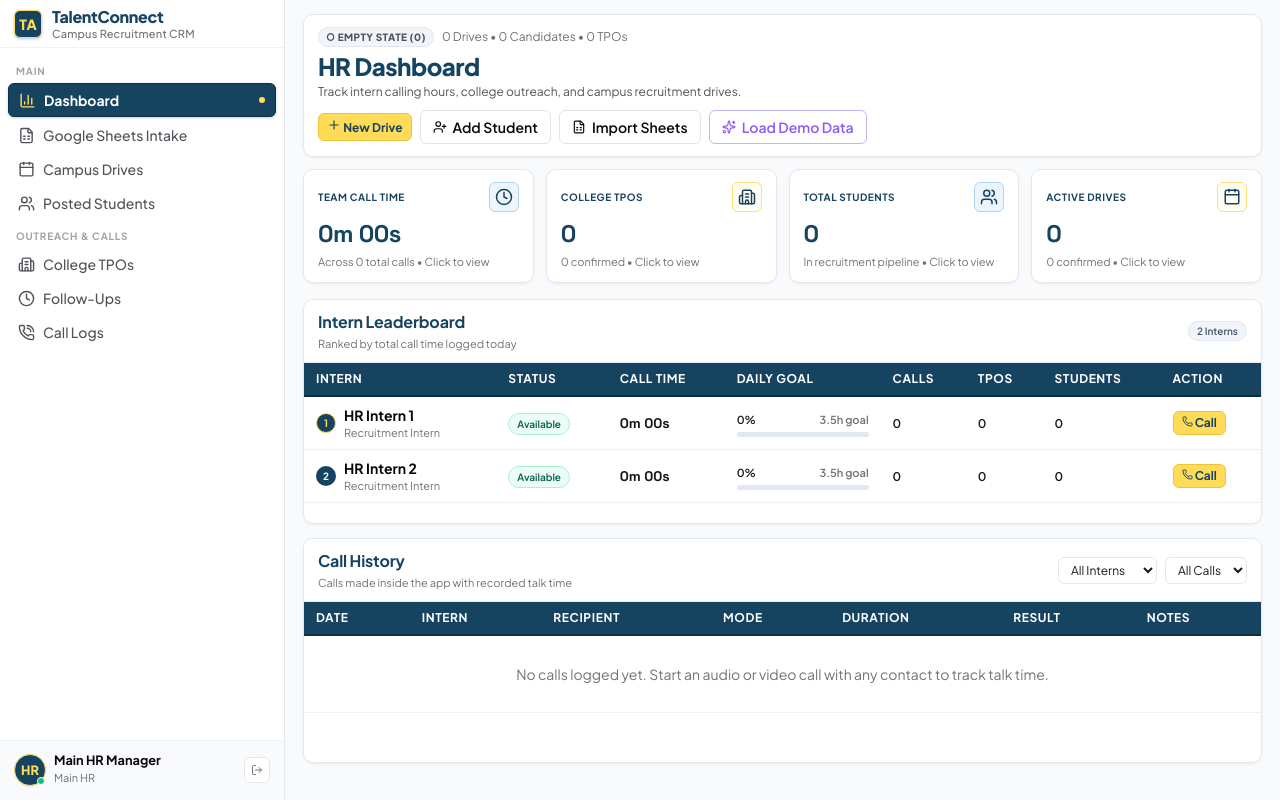
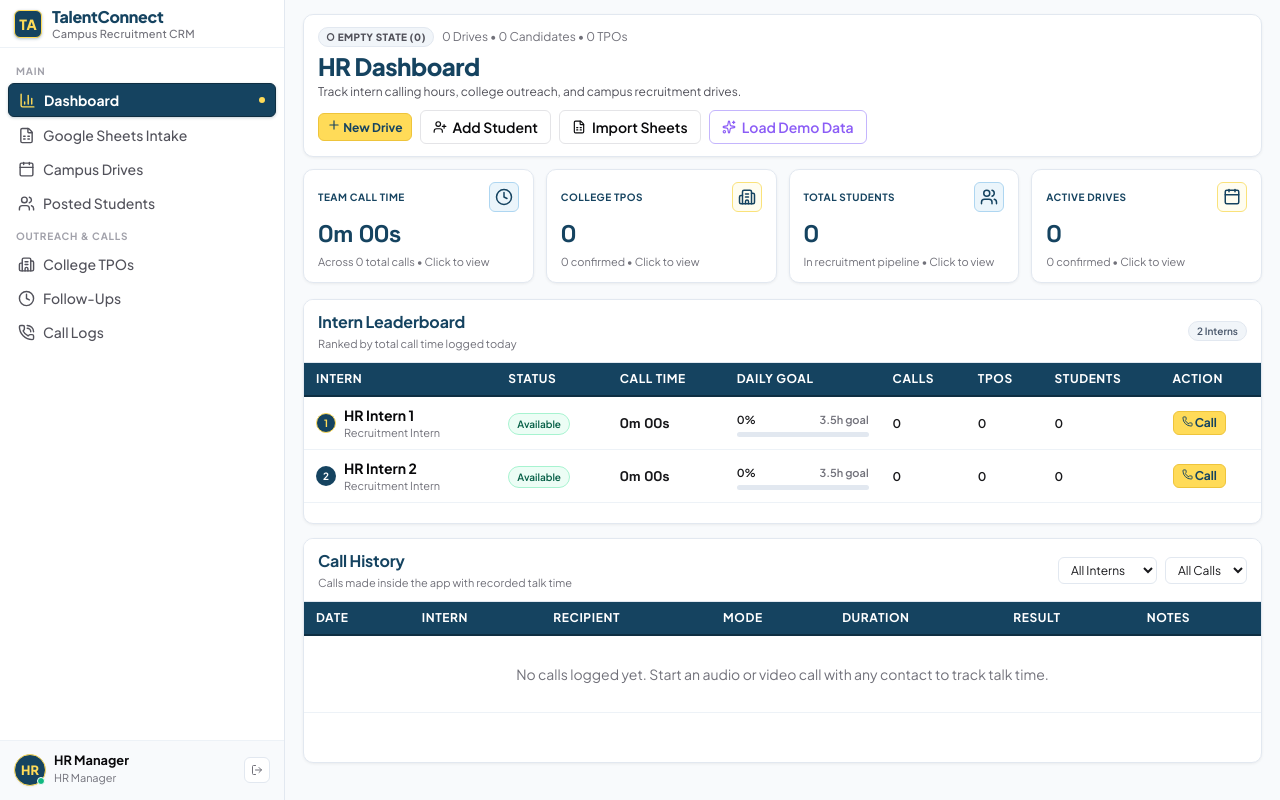
Before and after one commit to karthikreddy5686/TA-CRM, a React (Vite) app: page / in a window 1280 px wide. Built offline with nearby package versions, Linux system fonts and the light colour scheme.

Commit message:
Refactor: Replace 'Main HR Manager' with 'HR Manager' across all user profiles, login, and sidebar

```diff
--- a/src/App.jsx
+++ b/src/App.jsx
@@ -62,7 +62,16 @@ export default function App() {
   // Authentication State
   const [currentUser, setCurrentUser] = useState(() => {
     const savedUser = localStorage.getItem('tacrm_auth_user');
-    return savedUser ? JSON.parse(savedUser) : INITIAL_USERS[0]; // Defaults to Main HR if not logged out
+    let user = savedUser ? JSON.parse(savedUser) : INITIAL_USERS[0];
+    if (user && (user.name === 'Main HR Manager' || user.name === 'Main HR')) {
+      user = { ...user, name: 'HR Manager' };
+      try {
+        localStorage.setItem('tacrm_auth_user', JSON.stringify(user));
+      } catch (e) {
+        // ignore
+      }
+    }
+    return user;
   });
 
   // Navigation State
@@ -923,10 +932,10 @@ export default function App() {
               </div>
               <div className="user-details user-card-info">
                 <div style={{ fontSize: '0.8rem', fontWeight: 700, color: '#09090b', lineHeight: 1.2 }}>
-                  {currentUser.name}
+                  {currentUser.name === 'Main HR Manager' || currentUser.name === 'Main HR' ? 'HR Manager' : currentUser.name}
                 </div>
                 <div style={{ fontSize: '0.68rem', color: '#71717a' }}>
-                  {currentUser.role === 'MAIN_HR' ? 'Main HR' : 'HR Intern'}
+                  {currentUser.role === 'MAIN_HR' ? 'HR Manager' : 'HR Intern'}
                 </div>
               </div>
             </div>
--- a/src/components/HRPhoneConnectModal.jsx
+++ b/src/components/HRPhoneConnectModal.jsx
@@ -87,7 +87,7 @@ export default function HRPhoneConnectModal({
                   {currentUser?.name || 'Recruitment Officer'}
                 </div>
                 <div style={{ fontSize: '0.75rem', color: '#64748b' }}>
-                  {currentUser?.role === 'MAIN_HR' ? 'Main HR Manager' : 'HR Intern'} • {currentUser?.email}
+                  {currentUser?.role === 'MAIN_HR' ? 'HR Manager' : 'HR Intern'} • {currentUser?.email}
                 </div>
               </div>
               <span className="badge badge-green" style={{ display: 'flex', alignItems: 'center', gap: '4px' }}>
--- a/src/components/LoginScreen.jsx
+++ b/src/components/LoginScreen.jsx
@@ -12,13 +12,13 @@ import {
 
 const PRESET_ACCOUNTS = [
   {
-    roleLabel: 'Main HR Manager',
+    roleLabel: 'HR Manager',
     email: 'hr@company.com',
     password: 'admin',
-    name: 'Priya Nair',
+    name: 'HR Manager',
     role: 'MAIN_HR',
     title: 'Head of Talent Acquisition',
-    avatar: 'PN',
+    avatar: 'HR',
   },
   {
     roleLabel: 'HR Intern 1',
--- a/src/data/mockData.js
+++ b/src/data/mockData.js
@@ -3,7 +3,7 @@
 export const INITIAL_USERS = [
   {
     id: 'user-main-hr',
-    name: 'Main HR Manager',
+    name: 'HR Manager',
     role: 'MAIN_HR',
     title: 'Head of Talent Acquisition',
     email: 'hr.head@company.com',
@@ -505,7 +505,7 @@ export const WORKING_DEMO_DATA = {
       id: 'blast-1',
       driveId: 'drv-1',
       driveTitle: 'Graduate Software Engineer 2026',
-      blastedBy: 'Main HR Manager',
+      blastedBy: 'HR Manager',
       timestamp: new Date(Date.now() - 3600000 * 12).toISOString().replace('T', ' ').substring(0, 19),
       channels: ['WhatsApp', 'Email'],
       candidatesCount: 2,
```
